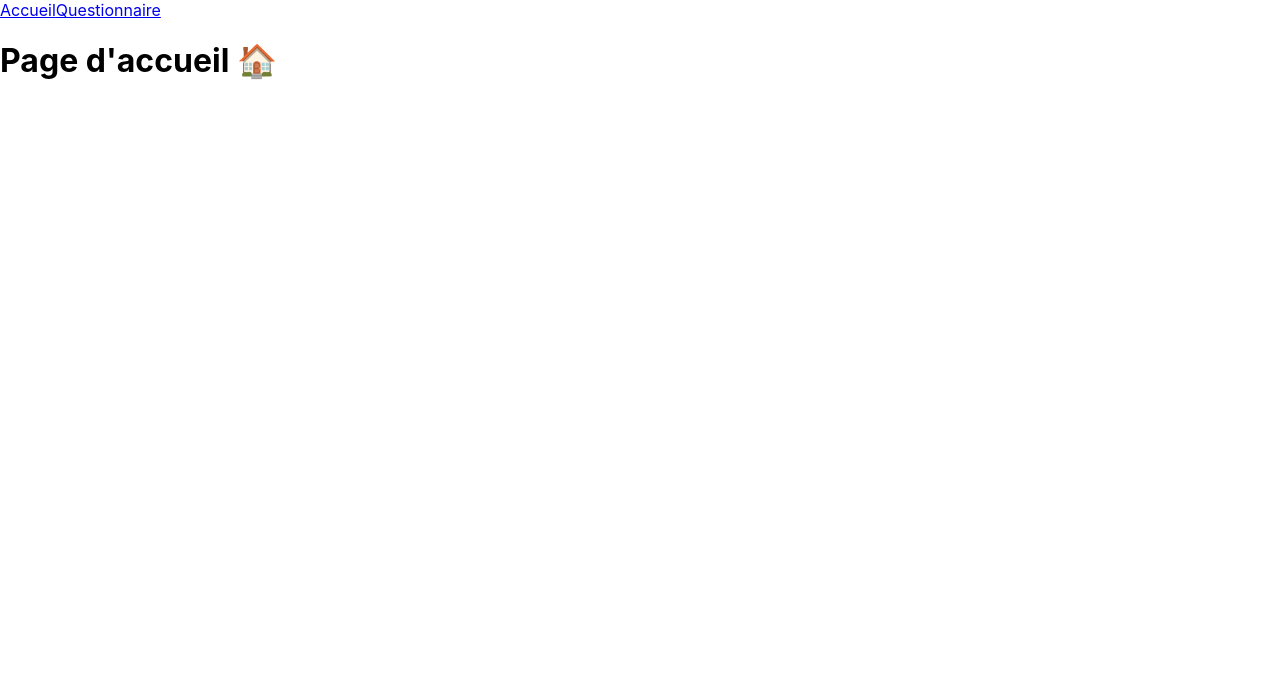
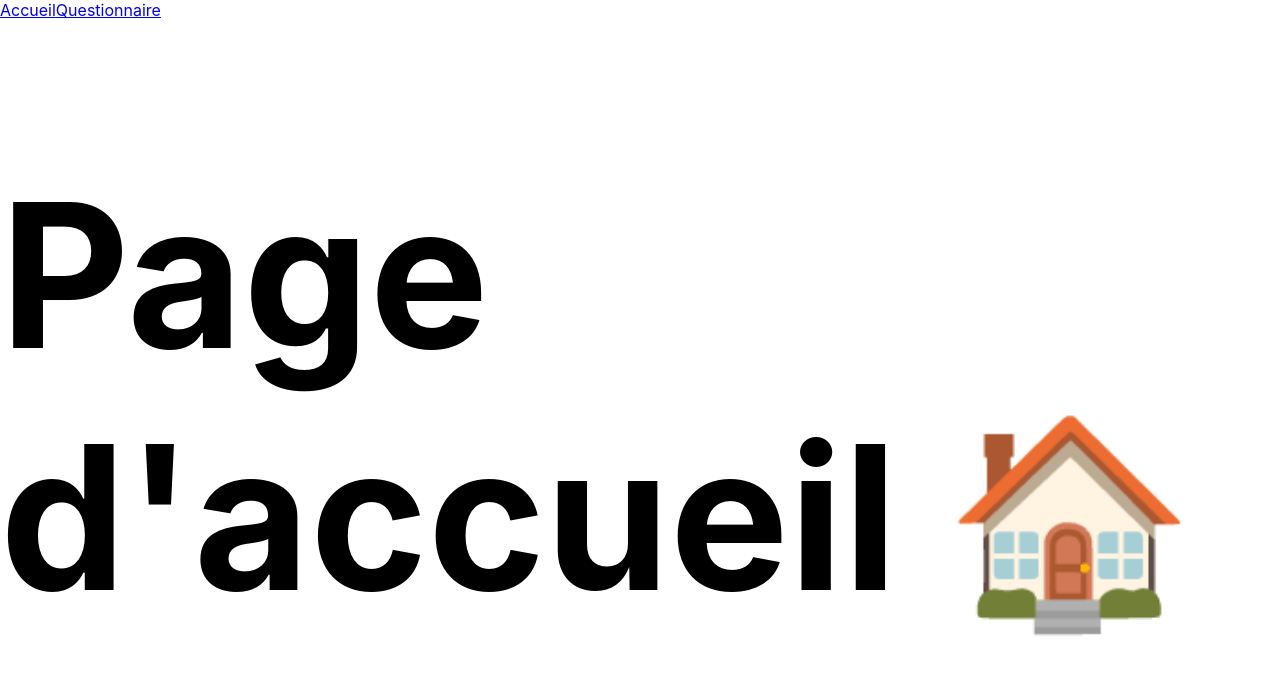
Before and after one commit to Cehesse/Kasa, a React (Create React App) app: page / in a window 1280 px wide. Shown: the top 674 px of the page. Built offline with nearby package versions, Linux system fonts and the light colour scheme.

Commit message:
Sass sans  7:1 ok

```diff
--- a/src/index.scss
+++ b/src/index.scss
@@ -11,3 +11,7 @@ code {
   font-family: source-code-pro, Menlo, Monaco, Consolas, 'Courier New',
     monospace;
 }
+
+h1{
+  font-size: 200px;
+}
--- a/src/styles/index.css
+++ b/src/styles/index.css
@@ -7,4 +7,8 @@ body {
 
 code {
   font-family: source-code-pro, Menlo, Monaco, Consolas, "Courier New", monospace;
+}
+
+h1 {
+  font-size: 200px;
 }/*# sourceMappingURL=index.css.map */
```
Also changed, not shown: 1 other file (tests, documents, lock files or other folders).
